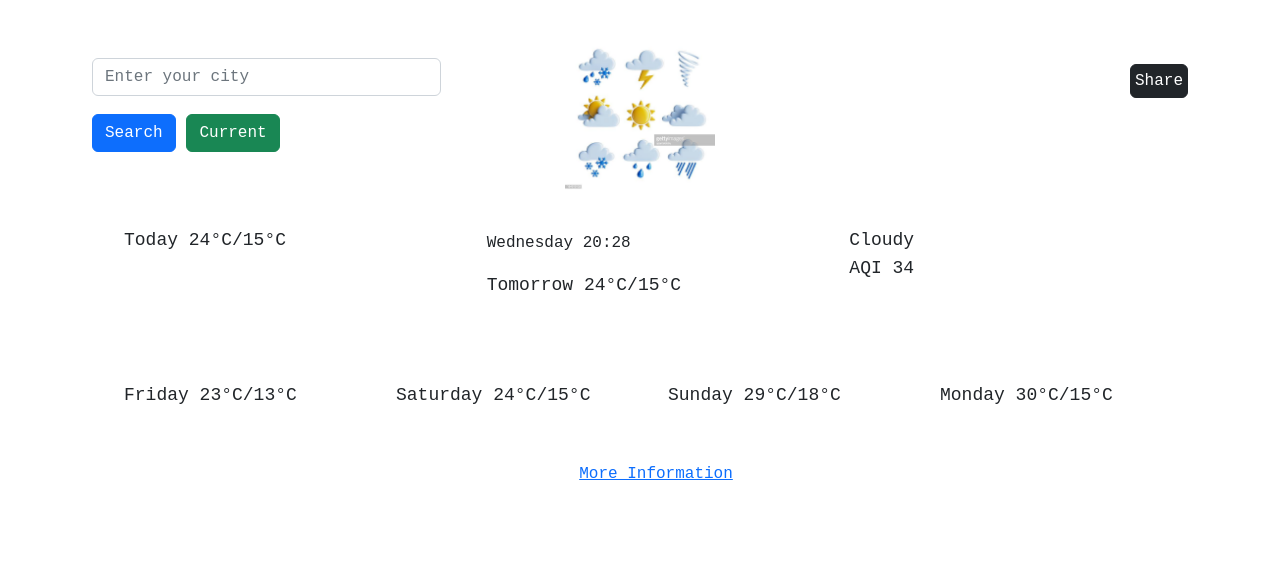
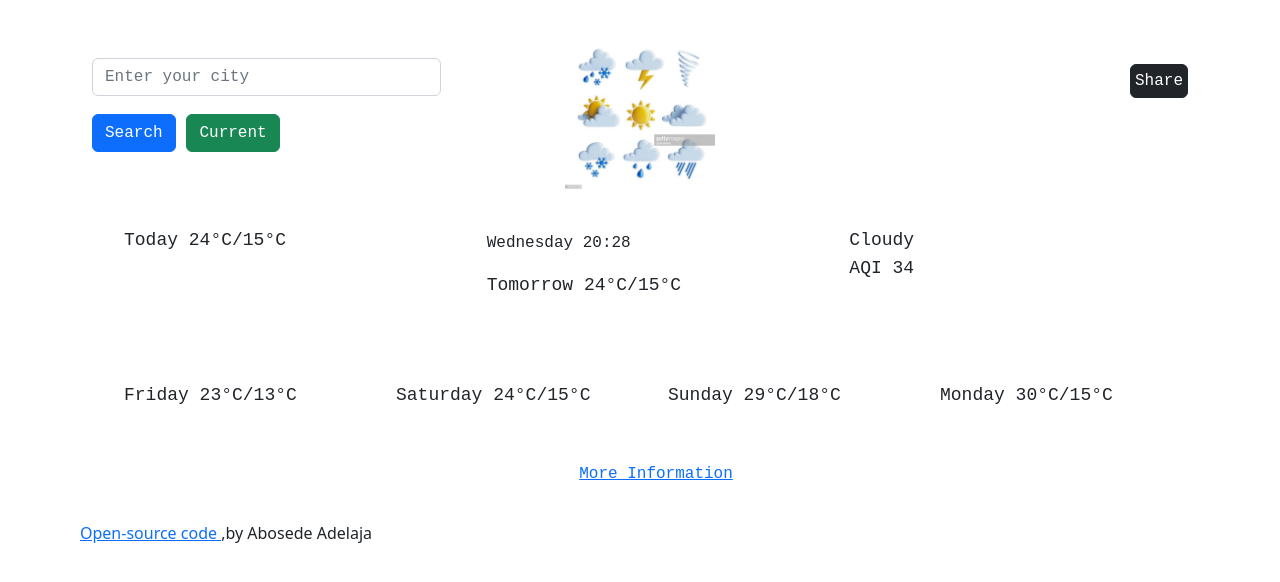
Before and after one commit to delovy2022/weatherapp, a plain HTML site: page index.html in a window 1280 px wide. Drawn offline with nearby package versions, Linux system fonts and the light colour scheme; no server answers.

Commit message:
added open source link to html

```diff
--- a/index.html
+++ b/index.html
@@ -76,6 +76,12 @@
            </div>
         </footer>
         </div>
+         <p>
+        <a href="https://github.com/delovy2022/weatherapp" target="_blank" class=learn>
+            Open-source code
+                  </a>
+                  <span>,by Abosede Adelaja</span>
+                </p>
         </section>
         <script src="index.js"></script>
     </body>
```
